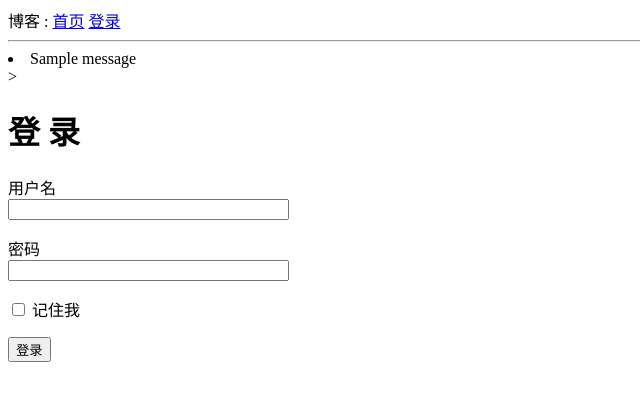
After one commit to Dreamecsy/flask, a Flask app: page /login in a window 1280 px wide. The commit adds this page. Shown: the top 401 px of the page, without its empty margins (0-640 px from the left). Run offline with Flask 2, Linux system fonts and the light colour scheme; one stand-in notice (Sample message) is shown.

Commit message:
完成到了第二步，加油，给它搞出来，搞明白

```diff
--- /dev/null
+++ b/flask/app/forms.py
@@ -0,0 +1,10 @@
+from flask_wtf import FlaskForm
+from wtforms import StringField,PasswordField,BooleanField,SubmitField
+from wtforms.validators import DataRequired
+
+class LoginForm(FlaskForm):
+    #DataRequired，当你在当前表格没有输入而直接到下一个表格时会提示你输入
+    username = StringField('用户名',validators=[DataRequired(message='请输入名户名')])
+    password = PasswordField('密码',validators=[DataRequired(message='请输入密码')])
+    remember_me = BooleanField('记住我')
+    submit = SubmitField('登录')
--- a/flask/app/routes.py
+++ b/flask/app/routes.py
@@ -1,10 +1,36 @@
-#导入模板模块
 from flask import render_template
 from app import app
+#导入表单处理方法
+from app.forms import LoginForm
+
+from flask import render_template,flash,redirect,url_for
 
 @app.route('/')
 @app.route('/index')
 def index():
-    user = {'username':'duke'}
-    #将需要展示的数据传递给模板进行显示
-    return render_template('index.html',title='我的',user=user)
+    user = {'username':'sychen'}
+    posts = [
+        {
+            'author':{'username':'刘'},
+            'body':'这是模板模块中的循环例子～1'
+
+        },
+        {
+            'author': {'username': '忠强'},
+            'body': '这是模板模块中的循环例子～2'
+        }
+    ]
+    return render_template('index.html',title='我的',user=user,posts=posts)
+
+@app.route('/login',methods=['GET','POST'])
+def login():
+    form = LoginForm()
+    #验证表格中的数据格式是否正确
+    if form.validate_on_submit():
+        #闪现的信息会出现在页面，当然在页面上要设置
+        flash('用户登录的名户名是:{} , 是否记住我:{}'.format(
+            form.username.data,form.remember_me.data))
+        #重定向至首页
+        return redirect(url_for('index'))
+    #首次登录/数据格式错误都会是在登录界面
+    return render_template('login.html',title='登录',form=form)
--- /dev/null
+++ b/flask/app/templates/base.html
@@ -0,0 +1,32 @@
+<!DOCTYPE html>
+<html>
+
+<head>
+    <meta charset="UTF-8">
+    {% if title %}
+    <title>{{ title }} - 博客</title>
+    {% else %}
+    <title>欢迎来到博客!</title>
+    {% endif %}
+</head>
+
+<body>
+    <div>博客 :
+        <a href="{{ url_for('index') }}">首页</a>
+        <a href="{{ url_for('login') }}">登录</a>
+    </div>
+    <hr>
+    {% with messages = get_flashed_messages() %}
+    {% if messages %}
+    <ur>
+        {% for message in messages %}
+        <li>{{ message }}</li>>
+        {% endfor %}
+    </ur>
+    {% endif %}
+    {% endwith %}
+
+    {% block content %} {% endblock %}
+</body>
+
+</html>
--- /dev/null
+++ b/flask/app/templates/login.html
@@ -0,0 +1,26 @@
+{% extends 'base.html' %}
+
+{% block content %}
+<h1>登 录</h1>
+<form action="" method="post">
+    {{ form.hidden_tag() }}
+    <p>
+        {{ form.username.label }}<br>
+        {{ form.username(size=32) }}<br>
+        {% for error in form.username.errors %}
+        <span style="color: red;">[{{ error }}]</span>
+        {% endfor %}
+
+    </p>
+    <p>
+        {{ form.password.label }}<br>
+        {{ form.password(size=32) }}<br>
+        {% for error in form.password.errors %}
+        <span style="color: red;">[{{ error }}]</span>
+        {% endfor %}
+
+    </p>
+    <p>{{ form.remember_me() }} {{ form.remember_me.label }}</p>
+    <p>{{ form.submit() }}</p>
+</form>
+{% endblock %}
--- /dev/null
+++ b/flask/config.py
@@ -0,0 +1,3 @@
+class Config(object):
+    #设置密匙要没有规律，别被人轻易猜到哦
+    SECRET_KEY = 'a9087FFJFF9nnvc2@#$%FSD'
--- a/flask/myblog.py
+++ b/flask/myblog.py
@@ -3,4 +3,4 @@ from app import app
 
 #防止被引用后执行，只有在当前模块中才可以使用
 if __name__=='__main__':
-    app.run()
+    app.run(debug = True)
```
Also changed, not shown: flask/app/templates/index.html (+11 -14 lines).
